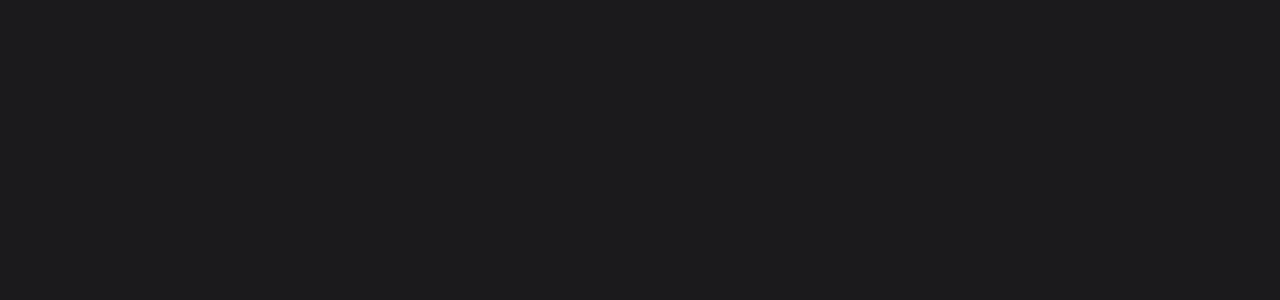
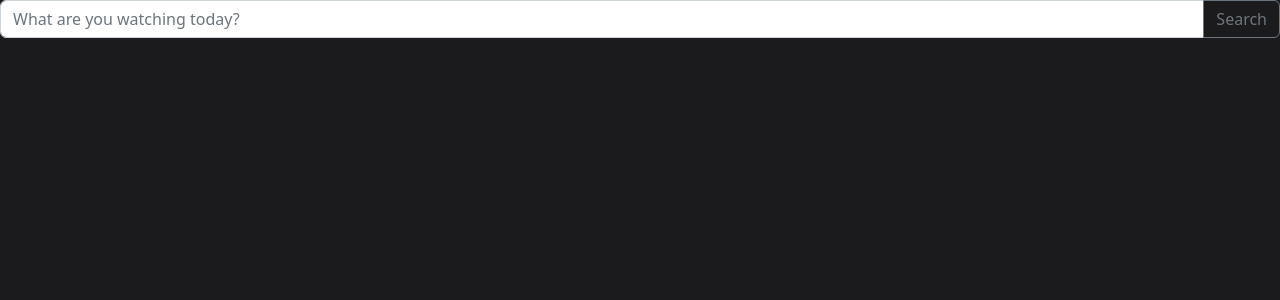
Before and after one commit to xGIANOx/vite-boolflix, a Vue app: page / in a window 1280 px wide. Shown: the top 300 px of the page. Built offline with nearby package versions, Linux system fonts and the light colour scheme.

Commit message:
[add] Milestone 0,1

```diff
--- a/src/App.vue
+++ b/src/App.vue
@@ -1,9 +1,38 @@
 <script>
+import { store } from './store'
 
+export default{
+  components:{
+
+  },
+  data(){
+    return{
+      store
+    }
+  },
+}
 </script>
 
 <template>
 
+  <div class="serchbox">
+    <div class="input-group">
+      <input type="text" class="form-control" placeholder="What are you watching today?" v-model='store.searchText'>
+      <button class="btn btn-outline-secondary" type="button" @click="store.fetchMovies()">Search</button>
+    </div>
+  </div>
+
+  <div class="film_list">
+    <ul>
+    <li v-for="movie in store.foundedMovies">
+
+      <p>Title: {{ movie.title }}</p>
+      <p>Original title: {{ movie.original_title }}</p>
+      <p>Language: {{ movie.original_language }}</p>
+      <p>Score: {{ movie.vote_average }}</p>
+    </li>
+  </ul>
+  </div>
 </template>
 
 <style scoped>
--- a/src/assets/scss/app.scss
+++ b/src/assets/scss/app.scss
@@ -2,4 +2,5 @@
 body{
     height: 1800px;
     background-color: rgb(27, 26, 28);
+    color: white;
 }
--- /dev/null
+++ b/src/store.js
@@ -0,0 +1,21 @@
+import { reactive } from 'vue'
+import axios from 'axios'
+export const store = reactive({
+  searchText: "",
+  foundedMovies: [],
+  API_URL: 'https://api.themoviedb.org/3/search/movie?api_key=9e8ac7b4623187f4dde6d864b45880ac&language=en-US&page=1&include_adult=false',
+  fetchMovies() {
+    let new_url = `${this.API_URL}&query=${this.searchText}`;
+      axios
+        .get(new_url)
+        .then(results => {
+            this.foundedMovies = results.data.results;
+            console.log(results.data.results);
+
+        })
+        .catch(err => {
+          console.log(err);
+          console.error(err.message);
+        })
+    }
+});
```
